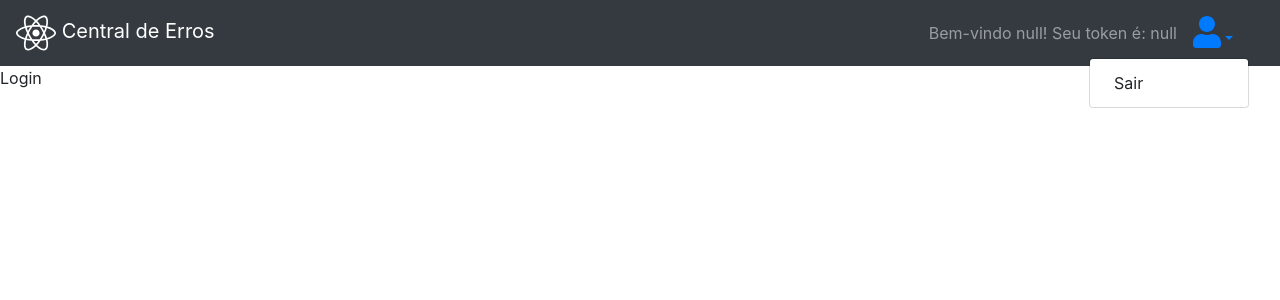
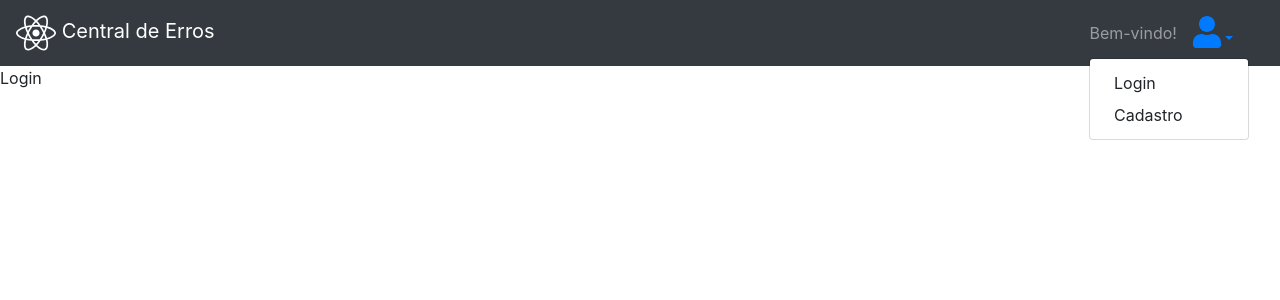
Before and after one commit to codenation-dev/squad-1-ad-react-softplan-1, a React (Create React App) app in the folder frontend/: page /login in a window 1280 px wide. Both pictures are taken after a click on the button 1212 px from the left and 33 px from the top of the page. Shown: the top 300 px of the page. Built offline with nearby package versions, Linux system fonts and the light colour scheme.

Commit message:
Showing friendly token

```diff
--- a/frontend/src/components/ErrorDetails/ErrorDetails.js
+++ b/frontend/src/components/ErrorDetails/ErrorDetails.js
@@ -1,6 +1,7 @@
 import React, { useState, useEffect } from "react";
 import { Button, ButtonGroup, Badge } from "react-bootstrap";
-import { getErrorById } from "../../services/ApiService"
+import { getErrorById } from "../../services/ApiService";
+import { getUser } from "../../services/Auth";
 
 const ErrorDetails = props => {
 
@@ -10,7 +11,6 @@ const ErrorDetails = props => {
     props.history.push("/");
   };
 
-  // const [objError, setObjError] = useState([]);
   const [objError, setObjError] = useState({
     user: {
       email: "",
@@ -68,7 +68,7 @@ const ErrorDetails = props => {
             </div>
             <div>
               <h5>Coletado por</h5>
-              <p>{`(VERIFICAR COMO BUSCAR O TOKEN DO USUÁRIO) do usuário ${objError.user.name}`}</p>
+              <p>{`Usuário ${objError.user.name}: ${getUser().token}`}</p>
             </div>
           </div>
         </div>
--- a/frontend/src/components/Header/Header.js
+++ b/frontend/src/components/Header/Header.js
@@ -15,9 +15,18 @@ const Header = () => {
     logout({ redirect })
   }
 
-  const welcome = isAuth
-    ? `Bem-vindo ${getUser().user && getUser().user.name}! Seu token é: ${getUser().token}`
+  const firstName = getUser().user && getUser().user.name && getUser().user.name.split(' ')[0]
+
+  const welcome = isAuth()
+    ? `Bem-vindo ${firstName}! Seu token é: ${getUser().token}`
     : `Bem-vindo!`
+
+  //TODO Remover esta funcao - Apagar quando login estiver feito e redirecionar para ./login
+  const login = () => {
+    localStorage.setItem("user", JSON.stringify({"name": "Nome User"}))
+    localStorage.setItem("token", "eyJhbGciOiJIUzI1NiIsInR5cCI6IkpXVCJ9.eyJpZCI6IjVkZjBkYmJjNmNjNDUyNDc2NDJhNzRkNyIsImlhdCI6MTU3NjA2NjEwMSwiZXhwIjoxNTc2MzI1MzAxfQ.PUYRVw5Ff9ThBqLH4s4RcOIrheXwHen9nhpso0f2R5U")
+    redirect()
+  }
 
   return (
     <Navbar bg="dark" variant="dark" sticky="top" expand="lg" className="align-items-center">
@@ -28,9 +37,13 @@ const Header = () => {
       <Container className="justify-content-end">
         <Navbar.Text className="d-md-block d-lg-block d-none d-xl-block">{welcome}</Navbar.Text>
         <NavDropdown title={<FontAwesomeIcon icon={faUser} size="2x"/>} alignRight >
-          { isAuth
+          { isAuth()
               ? <NavDropdown.Item onClick={handleLogout}>Sair</NavDropdown.Item>
-              : <NavDropdown.Item href="./login">Entrar</NavDropdown.Item> }
+              : ( <>
+                    <NavDropdown.Item onClick={login}>Login</NavDropdown.Item>
+                    <NavDropdown.Item href="./login">Cadastro</NavDropdown.Item>
+                  </> )
+          }
         </NavDropdown>
       </Container>
     </Navbar>
--- a/frontend/src/services/ApiService.js
+++ b/frontend/src/services/ApiService.js
@@ -4,7 +4,7 @@ const URL = "http://localhost:3030"
 
 const authHeader = () => {
   return new Headers({
-    'Authorization': `Bearer ${getUser && getUser.token}`
+    'Authorization': `Bearer ${getUser && getUser.authtoken}`
   })
 }
 
--- a/frontend/src/services/Auth.js
+++ b/frontend/src/services/Auth.js
@@ -1,18 +1,20 @@
 const TOKEN_TAG = "token"
 const USER_TAG = "user"
 
-const isAuth = () => getUser().token
+const isAuth = () => getUser().authtoken
 
-const setUser = (user, token) => {
+const setUser = ({ user, token }) => {
   localStorage.setItem(USER_TAG, JSON.stringify(user))
   localStorage.setItem(TOKEN_TAG, token)
 }
 
 const getUser = () => {
  const user = localStorage.getItem(USER_TAG)
+ const token = localStorage.getItem(TOKEN_TAG)
  return ({
     "user": user && JSON.parse(user),
-    "token": localStorage.getItem(TOKEN_TAG)
+    "authtoken": token,
+    "token": token && token.substring(token.lastIndexOf('.') + 1)
   })
 }
 
```
